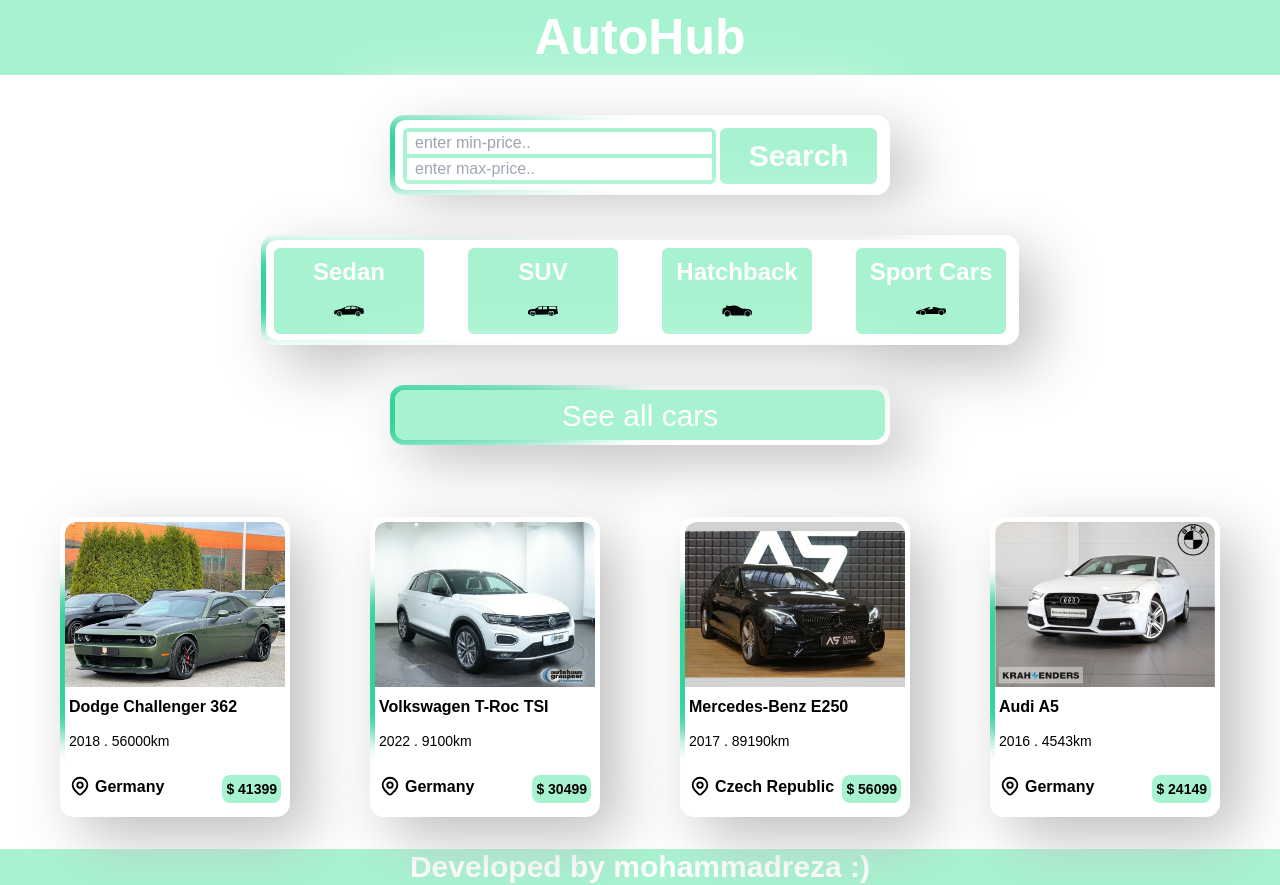
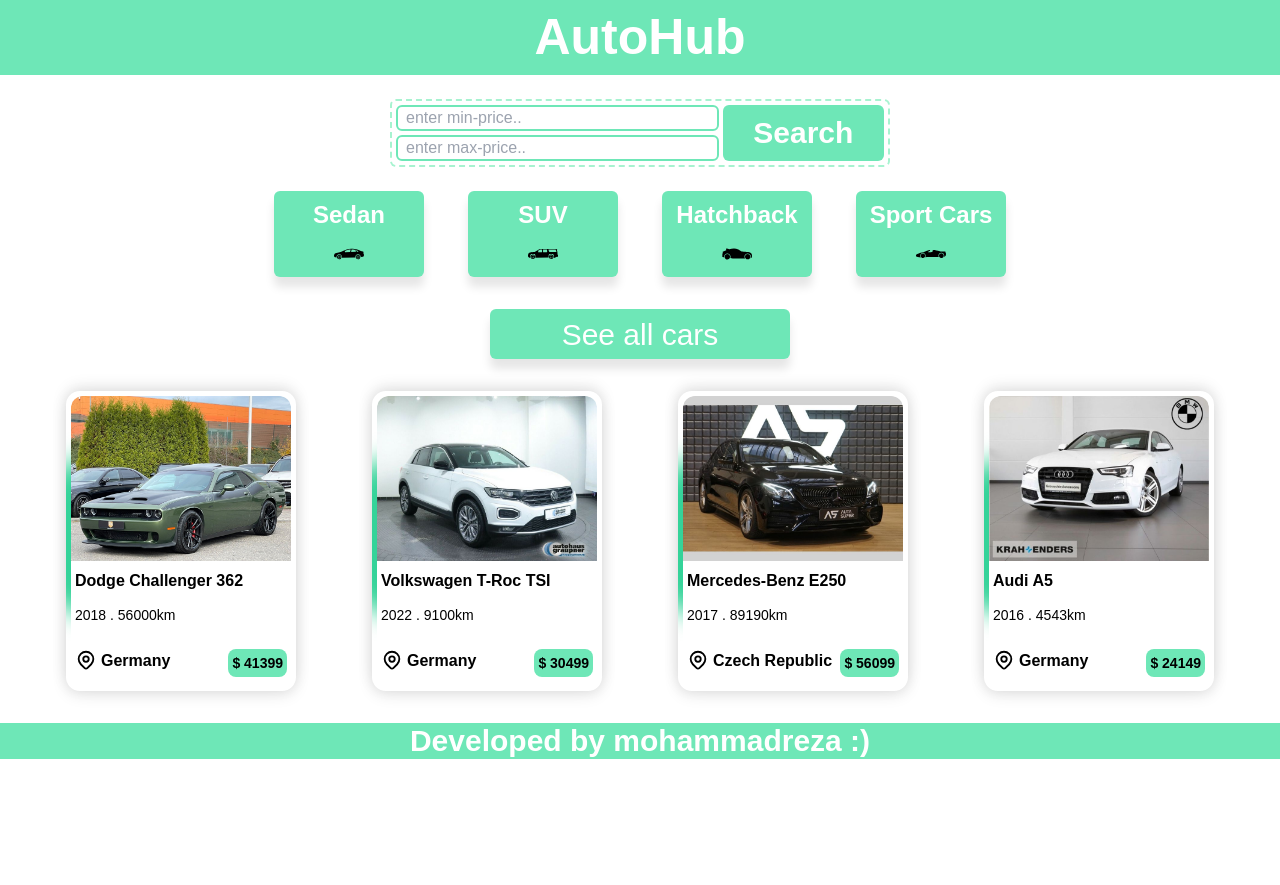
Before and after one commit to MohammadRezaSaeeedi/AutoHub, a Next.js app: page / in a window 1280 px wide. After the commit the page ends 800 px from the top, so only its background shows below. Built offline with nearby package versions, Linux system fonts and the light colour scheme.

Commit message:
changing the style and size of cards again

```diff
--- a/src/components/layout/Footer.jsx
+++ b/src/components/layout/Footer.jsx
@@ -2,7 +2,7 @@
 
 function Footer() {
   return (
-    <div className="bg-emerald-200 font-bold text-white text-center text-xl sm:text-2xl md:text-3xl">Developed by mohammadreza :) </div>
+    <div className="bg-emerald-300 font-bold text-white text-center text-xl sm:text-2xl md:text-3xl">Developed by mohammadreza :) </div>
   )
 }
 
--- a/src/components/layout/Header.jsx
+++ b/src/components/layout/Header.jsx
@@ -4,7 +4,7 @@
 function Header() {
   return (
 
-    <p className="font-bold text-[50px]  text-white bg-emerald-200 text-center ">
+    <p className="font-bold text-[50px]  text-white bg-emerald-300 text-center ">
     <Link href="/" >
       AutoHub
     </Link>
--- a/src/components/module/AllCars.jsx
+++ b/src/components/module/AllCars.jsx
@@ -10,15 +10,11 @@
   return (
     <>
         <Link href="/cars">
-        <div className="flex justify-center mt-10 mb-10 cursor-pointer">
-         <div className="relative w-[200px] h-[45px] sm:w-[500px] sm:h-[60px] md:w-[500px] md:h-[60px]  z-[1111] overflow-hidden flex flex-col items-center justify-center shadow-[20px_20px_60px_#bebebe,-20px_-20px_60px_#ffffff] rounded-[14px]">
-        <div className="absolute w-[190px] h-[35px]  sm:w-[490px] sm:h-[50px] md:w-[490px] md:h-[50px]   z-[2] backdrop-blur-xl bg-white overflow-hidden rounded-[10px] left-[5px] top-[5px]">
-        <div className="p-2 text-sm  sm:text-3xl flex justify-center bg-emerald-200 text-white rounded-md">
+        <div className="flex justify-center mt-1 sm:mt-6  cursor-pointer ">
+        <div className="p-1 sm:p-2 text-sm  sm:text-3xl flex justify-center bg-emerald-300 text-white rounded-md w-[100px] h-[28px] sm:w-[300px] sm:h-[50px] md:w-[300px] md:h-[50px] shadow-[0_10px_10px_rgba(0,0,0,0.1)] ">
         <span>See all cars</span>
         </div>
-        </div>
-        <div className=" absolute -z-50 w-[800px] h-[80px] bg-emerald-400 opacity-100 blur-md animate-[blob_3s_infinite_ease] rounded-[50%] left-2/4 top-2/4 "></div>
-        </div>
+
         </div>
         </Link>
         <Cras carsData={result} />
--- a/src/components/module/Card.jsx
+++ b/src/components/module/Card.jsx
@@ -9,13 +9,14 @@
    const {id, name, model, year, distance, location, image, price } = props;
   return (
     <Link href={`/cars/${id}`}>
-            <div className="relative w-[230px] h-[300px] z-[1111] overflow-hidden flex flex-col items-center justify-center shadow-[20px_20px_60px_#bebebe,-20px_-20px_60px_#ffffff] rounded-[14px]">
+
+            <div className="relative w-[230px] h-[300px] z-[1111] overflow-hidden flex flex-col items-center justify-center shadow-[0_4px_15px_#0000001a,0_-4px_15px_#0000001a] rounded-[14px]">
             <div className="absolute w-[220px] h-[290px] z-[2] backdrop-blur-xl bg-white overflow-hidden rounded-[10px] left-[5px] top-[5px]">
             <Image src={image} width={500} height={700} alt={name} className="rounded-t-xl" />
             <p className="pl-1 pt-2 font-bold" >{`${name} ${model}`}</p>
             <p className=" pl-1 pb-2 pt-3 text-sm" >{`${year} . ${distance}km`}</p>
             <div className="flex flex-row-reverse justify-between px-1 mt-4">
-                <p className=" p-1 rounded-lg font-bold text-sm bg-emerald-200 inline-block " >$ {price}</p>
+                <p className=" p-1 rounded-lg font-bold text-sm bg-emerald-300 inline-block " >$ {price}</p>
                 <div className="flex flex-row-reverse gap-1   ">
                     <p className="font-semibold">{location}</p>
                  <div >  <Location /> </div>
--- a/src/components/module/CategoryPage.jsx
+++ b/src/components/module/CategoryPage.jsx
@@ -19,8 +19,8 @@
 
 
   return (
-    <div className="flex flex-col justify-items-center items-center">
-    <div className="bg-emerald-200 inline-block mt-10 p-2 w-[150px] rounded-md font-bold text-3xl  cursor-pointer "  onClick={backHandler}>
+    <div className="flex flex-col justify-items-center">
+    <div className="bg-emerald-300 inline-block mt-10 p-2 w-[150px] rounded-md font-bold text-3xl  cursor-pointer ml-[80px]"  onClick={backHandler}>
         <div className="flex gap-6 ">
         <div  >
     <Back  />
--- a/src/components/module/Cras.jsx
+++ b/src/components/module/Cras.jsx
@@ -6,7 +6,7 @@
 function Cras( { carsData }) {
 
   return (
-      <div className="grid grid-cols-1 sm:grid-cols-2 md:grid-cols-3 lg:grid-cols-4 gap-10 mx-10 py-8 justify-items-center  ">
+      <div className="grid grid-cols-1 sm:grid-cols-2 md:grid-cols-3 lg:grid-cols-4 gap-6 mx-10 py-4 sm:py-8 justify-items-center  ">
 
    { carsData.map((car) => (
       <Card key={car.id} {...car} />
--- a/src/components/template/CategoryCard.jsx
+++ b/src/components/template/CategoryCard.jsx
@@ -11,12 +11,11 @@
 function CategoryCard() {
 
   return (
-    <div className="justify-center flex mt-10 ">
-       <div className="relative w-[200px] h-[50px] sm:w-[500px] sm:h-[100px] md:w-[758px] md:h-[110px]  z-[1111] overflow-hidden flex flex-col items-center justify-center shadow-[20px_20px_60px_#bebebe,-20px_-20px_60px_#ffffff] rounded-[14px]">
-       <div className="absolute w-[190px] h-[40px]  sm:w-[490px] sm:h-[90px] md:w-[748px] md:h-[100px]   z-[2] backdrop-blur-xl bg-white overflow-hidden rounded-[10px] left-[5px] top-[5px]">
+    <div className="justify-center flex sm:mt-4 ">
+
     <div  className="flex justify-between  sm:gap-4 w-[190px] sm:w-[490px] md:w-[748px]  p-2 rounded-lg   " >
       <Link href={`/category/${'sedan'}`}>
-      <div className="flex flex-col sm:gap-2 w-[40px] sm:w-[90px]  md:w-[150px] sm:font-bold items-center text-[7px] sm:text-sm md:text-2xl text-white bg-emerald-200 p-2 rounded-md " >
+      <div className="flex flex-col sm:gap-2 w-[40px] sm:w-[90px]  md:w-[150px] sm:font-bold items-center text-[7px] sm:text-sm md:text-2xl text-white bg-emerald-300 p-2 rounded-md shadow-[0_10px_10px_rgba(0,0,0,0.1)] " >
         <span>Sedan</span>
         <div className="hidden sm:block " >
           <Sedan />
@@ -24,7 +23,7 @@
       </div >
       </Link>
       <Link href={`/category/${'suv'}`}>
-      <div className="flex flex-col sm:gap-2 w-[40px] sm:w-[90px] md:w-[150px] sm:font-bold items-center text-[7px] sm:text-sm md:text-2xl text-white bg-emerald-200 p-2 rounded-md">
+      <div className="flex flex-col sm:gap-2 w-[40px] sm:w-[90px] md:w-[150px] sm:font-bold items-center text-[7px] sm:text-sm md:text-2xl text-white bg-emerald-300 p-2 rounded-md shadow-[0_10px_10px_rgba(0,0,0,0.1)]">
         <span>SUV</span>
         <div className="hidden sm:block " >
           <Suv />
@@ -32,7 +31,7 @@
       </div>
       </Link>
       <Link href={`/category/${'hatchback'}`}>
-      <div className="flex flex-col sm:gap-2 w-[40px] sm:w-[90px] md:w-[150px] sm:font-bold items-center text-[7px] sm:text-sm md:text-2xl text-white bg-emerald-200 p-2 rounded-md">
+      <div className="flex flex-col sm:gap-2 w-[40px] sm:w-[90px] md:w-[150px] sm:font-bold items-center text-[7px] sm:text-sm md:text-2xl text-white bg-emerald-300 p-2 rounded-md shadow-[0_10px_10px_rgba(0,0,0,0.1)]">
         <span>Hatchback</span>
         <div className="hidden sm:block " >
           <Hatchback />
@@ -40,7 +39,7 @@
       </div>
       </Link>
       <Link href={`/category/${'sport'}`}>
-      <div className="flex flex-col sm:gap-2 w-[40px] sm:w-[90px] md:w-[150px] sm:font-bold items-center text-[7px] sm:text-sm md:text-2xl text-white bg-emerald-200 p-2 rounded-md">
+      <div className="flex flex-col sm:gap-2 w-[40px] sm:w-[90px] md:w-[150px] sm:font-bold items-center text-[7px] sm:text-sm md:text-2xl text-white bg-emerald-300 p-2 rounded-md shadow-[0_10px_10px_rgba(0,0,0,0.1)]">
         <span className="hidden sm:block">Sport Cars</span>
         <span className="sm:hidden" >Sport</span>
         <div className="hidden sm:block " >
@@ -49,9 +48,7 @@
       </div>
       </Link>
     </div>
-    </div>
-    <div className=" absolute -z-50 w-[800px] h-[80px] bg-emerald-400 opacity-100 blur-md animate-[blob_3s_infinite_ease] rounded-[50%] left-2/4 top-2/4 "></div>
-    </div>
+
     </div>
   )
 }
--- a/src/components/template/FilterPage.jsx
+++ b/src/components/template/FilterPage.jsx
@@ -24,8 +24,8 @@
 
     if(!result.length) return <p className="text-3xl font-bold text-black text-center">NotFound</p>
   return (
-    <div className="flex flex-col justify-items-center items-center">
-    <div className="bg-emerald-200 inline-block mt-10 p-2 w-[150px] rounded-md font-bold text-3xl  cursor-pointer "  onClick={backHandler}>
+    <div className="flex flex-col justify-items-center ">
+    <div className="bg-emerald-300 inline-block mt-10 p-2 w-[150px] rounded-md font-bold text-3xl  cursor-pointer ml-[80px] "  onClick={backHandler}>
         <div className="flex gap-6 ">
         <div  >
     <Back  />
--- a/src/components/template/SearchCard.jsx
+++ b/src/components/template/SearchCard.jsx
@@ -19,21 +19,18 @@
 }
 
   return (
-    <div className="flex justify-center mt-10">
-        <div className="relative w-[200px] h-[80px] sm:w-[500px] sm:h-[80px] md:w-[500px] md:h-[80px]  z-[1111] overflow-hidden flex flex-col items-center justify-center shadow-[20px_20px_60px_#bebebe,-20px_-20px_60px_#ffffff] rounded-[14px]">
-        <div className="absolute w-[190px] h-[70px]  sm:w-[490px] sm:h-[70px] md:w-[490px] md:h-[70px]   z-[2] backdrop-blur-xl bg-white overflow-hidden rounded-[10px] left-[5px] top-[5px]">
-        <div className="flex flex-row-reverse p-2 gap-1 " >
+    <div className="flex justify-center mt-3 sm:mt-6">
 
-          <button className=" bg-emerald-200 w-1/3  rounded-md h-[56px] text-white font-bold text-sm sm:text-3xl" onClick={searchHandler}>Search</button>
+        <div className="flex flex-row-reverse p-1 gap-1 w-[150px] h-[42px] sm:w-[400px] sm:h-[68px] md:w-[500px] md:h-[68px] border-dashed border-2 rounded-md  border-emerald-200" >
 
-            <div className="flex flex-col w-2/3 border-2 border-emerald-200 rounded-md text-[10px] sm:text-base">
-                <input onChange={(e) => (setMin(e.target.value))} type="number" placeholder="enter min-price.." className="w-full h-1/2 outline-emerald-200 pl-2 border-2 border-emerald-200 text-emerald-700 appearance-none  " value={min} />
-                <input onChange={(e) => (setMax(e.target.value))} type="number" placeholder="enter max-price.." className="w-full h-1/2 outline-emerald-200 pl-2 border-2 border-emerald-200 text-emerald-700 appearance-none   "  value={max}/>
+          <button className=" bg-emerald-300 w-1/3  rounded-md h-[29px] sm:h-[56px]  text-white font-bold text-[10px] sm:text-3xl " onClick={searchHandler}>Search</button>
+
+            <div className="flex flex-col w-2/3 gap-1 text-[8px] h-[26px] sm:h-[56px] sm:text-base">
+                <input onChange={(e) => (setMin(e.target.value))} type="number" placeholder="enter min-price.." className="w-full h-1/2 rounded-sm sm:rounded-md  outline-emerald-300 pl-1 sm:pl-2 border-2 border-emerald-300 text-emerald-700 appearance-none  " value={min} />
+                <input onChange={(e) => (setMax(e.target.value))} type="number" placeholder="enter max-price.." className="w-full h-1/2 rounded-sm sm:rounded-md  outline-emerald-300 pl-1 sm:pl-2 border-2 border-emerald-300 text-emerald-700 appearance-none   "  value={max}/>
             </div>
         </div>
-        </div>
-    <div className=" absolute -z-50 w-[800px] h-[80px] bg-emerald-400 opacity-100 blur-md animate-[blob_3s_infinite_ease] rounded-[50%] left-2/4 top-2/4 "></div>
-    </div>
+
     </div>
   )
 }
```
Also changed, not shown: src/components/module/Details.jsx (+6 -6 lines).
